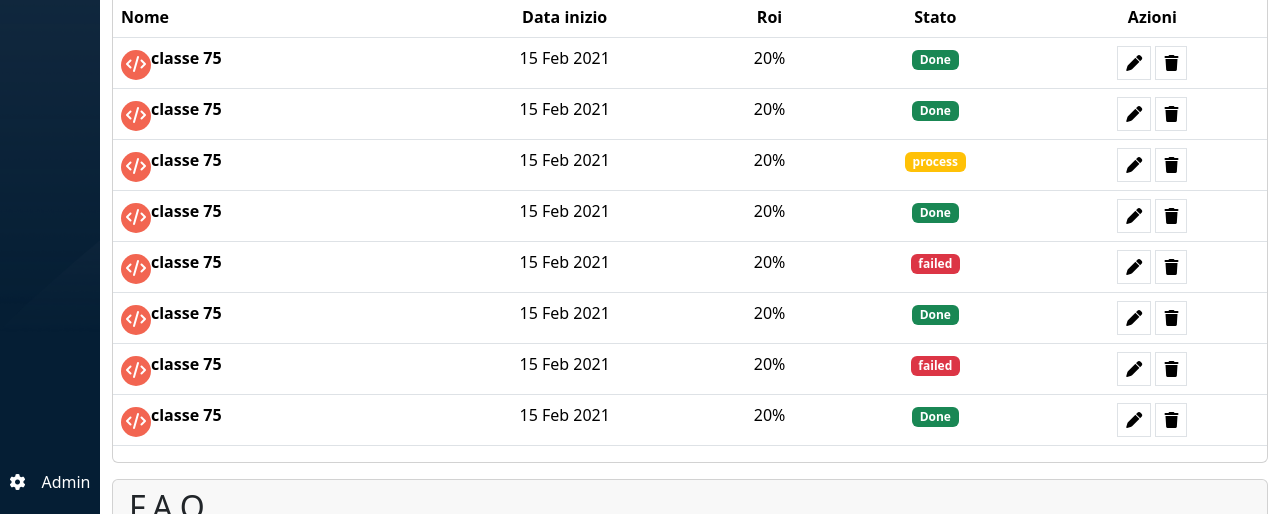
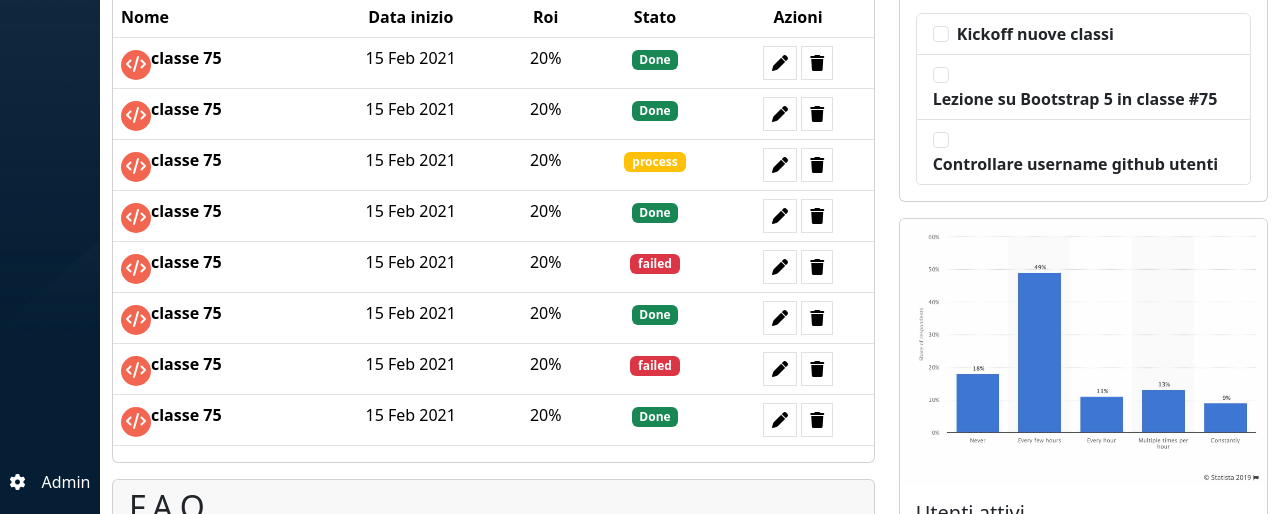
Before and after one commit to RiccardoGarbo/html-css-bootstrap-dashboard, a plain HTML site: page index.html in a window 1280 px wide. Shown: the part 286-800 px from the top of the page. Drawn offline with nearby package versions, Linux system fonts and the light colour scheme.

Commit message:
added card todo and card with img

```diff
--- a/index.html
+++ b/index.html
@@ -98,7 +98,7 @@
             <div class="main-content-body my-3 ">
                 <div class="container-fluid">
                     <div class="row">
-                        <div class="col-12">
+                        <div class="col-12 col-lg-8">
                             <div class="card">
                                 <div class="card-header">
                                     <h2>Prossime classi</h2>
@@ -216,7 +216,7 @@
                                 <div class="card-header">
                                     <h2>F.A.Q</h2>
                                 </div>
-                                <div class="accordion" id="accordionExample">
+                                <div class="accordion m-3" id="accordionExample">
                                     <div class="accordion-item">
                                         <h2 class="accordion-header">
                                             <button class="accordion-button" type="button" data-bs-toggle="collapse"
@@ -269,10 +269,58 @@
                                 </div>
                             </div>
                         </div>
-                        <div class="col-12"></div>
+                        <div class="col-12 col-lg-4">
+                            <div class="card">
+                                <div class="card-header">
+                                    <h2>Todo</h2>
+                                </div>
+                                <ul class="list-group m-3">
+                                    <li class="list-group-item">
+                                        <input class="form-check-input me-1" type="checkbox" value=""
+                                            id="firstCheckbox">
+                                        <label class="form-check-label" for="firstCheckbox"><span
+                                                class="fw-semibold">Kickoff nuove
+                                                classi</span></label>
+                                    </li>
+                                    <li class="list-group-item">
+                                        <input class="form-check-input me-1" type="checkbox" value=""
+                                            id="secondCheckbox">
+                                        <label class="form-check-label" for="secondCheckbox"><span
+                                                class="fw-semibold">Lezione su Bootstrap
+                                                5 in classe #75</span></label>
+                                    </li>
+                                    <li class="list-group-item">
+                                        <input class="form-check-input me-1" type="checkbox" value=""
+                                            id="thirdCheckbox">
+                                        <label class="form-check-label" for="thirdCheckbox"><span
+                                                class="fw-semibold">Controllare username
+                                                github utenti</span></label>
+                                    </li>
+                                </ul>
+
+                            </div>
+                            <div class="card my-3">
+                                <img src="img/stats.jpeg" class="card-img-top" alt="grafic">
+                                <div class="card-body">
+                                    <h5 class="card-title">Utenti attivi</h5>
+                                    <p class="card-text">Lista degli utenti attivi in piattaforma nell'ultimo mese
+                                    </p>
+                                </div>
+                                <ul class="list-group list-group-flush">
+                                    <li class="list-group-item">Gennaio:1200</li>
+                                    <li class="list-group-item">Febbraio:800</li>
+                                    <li class="list-group-item">Marzo:1500</li>
+                                </ul>
+                                <div class="card-body">
+                                    <a href="#" class="card-link">Visualizza report approfondito</a>
+
+                                </div>
+                            </div>
+                        </div>
                     </div>
                 </div>
             </div>
+        </div>
         </div>
     </main>
     <script src="https://cdn.jsdelivr.net/npm/@popperjs/core@2.11.8/dist/umd/popper.min.js"
```
